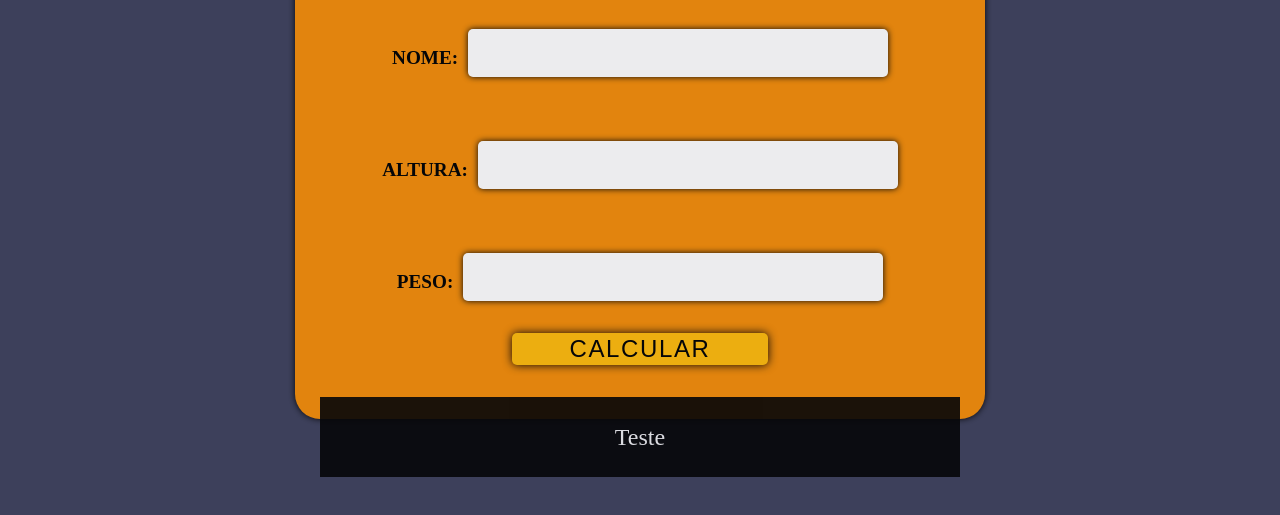
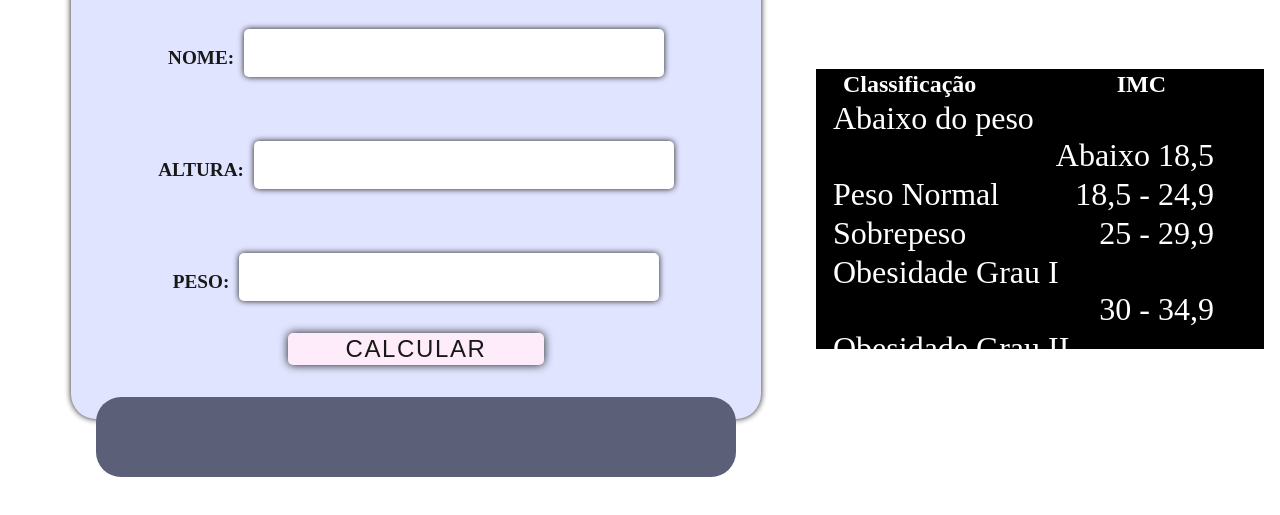
Before and after one commit to HigorChagas/calculo-imc, a plain HTML site: page imc.html in a window 1280 px wide. Shown: the part 191-706 px from the top of the page. Drawn offline with Linux system fonts and the light colour scheme.

Commit message:
adicionando funcionalidades

```diff
--- a/imc.html
+++ b/imc.html
@@ -31,10 +31,40 @@
                     <input class="btn" type="button" value="Calcular" onclick="calcular()">
                 </form>
                 <div id="resultado">
-                    Teste
                 </div>
             </div>
-
+        </div>
+        <div class="classificacao">
+            <table class="tabela-classificacao">
+                <tr>
+                    <th>Classificação</th>
+                    <th>IMC</th>
+                </tr>
+                <tr>
+                    <td>Abaixo do peso</td>
+                    <td>Abaixo 18,5</td>
+                </tr>
+                <tr>
+                    <td>Peso Normal</td>
+                    <td>18,5 - 24,9</td>
+                </tr>
+                <tr>
+                    <td>Sobrepeso</td>
+                    <td>25 - 29,9</td>
+                </tr>
+                <tr>
+                    <td>Obesidade Grau I</td>
+                    <td>30 - 34,9</td>
+                </tr>
+                <tr>
+                    <td>Obesidade Grau II</td>
+                    <td>35 - 39,9</td>
+                </tr>
+                <tr>
+                    <td>Obesidade Grau III</td>
+                    <td>Maior ou igual 40</td>
+                </tr>
+            </table>
         </div>
     </div>
 
--- a/script.js
+++ b/script.js
@@ -6,7 +6,7 @@ function calcular() {
     var resultado = window.document.getElementById('resultado')
 
     var nome = String(nome.value)
-    var numeroAltura = Number(altura.value)
+    var numeroAltura = parseFloat(altura.value)
     var numeroPeso = Number(peso.value)
 
     var calculoImc = numeroPeso / (numeroAltura * numeroAltura)
--- a/style.css
+++ b/style.css
@@ -9,8 +9,52 @@
     display: flex;
     align-items: center;
     justify-content: center;
-    background-color: #3d405b;
+    background-color: #fff;
 
+}
+
+.classificacao {
+    width: 35%;
+    height: 35%;
+    background-color: black;
+}
+
+.tabela-classificacao {
+    width: 100%;
+}
+
+.tabela-classificacao tr th:nth-child(1){
+    color: white;
+    float: left;
+    padding: 0 25px;
+}
+
+.tabela-classificacao tr th:nth-child(2) {
+    color: white;
+    float: right;
+    padding: 0 6rem;
+}
+
+.tabela-classificacao th {
+    font-size: 1.5rem;
+}
+
+.tabela-classificacao tr {
+    padding: 50px;
+}
+
+.tabela-classificacao td:nth-child(1) {
+    color: white;
+    float: left;
+    padding: 0 15px;
+    font-size: 2rem;
+}
+
+.tabela-classificacao td:nth-child(2) {
+    color: white;
+    float: right;
+    padding: 0 3rem;
+    font-size: 2rem;
 }
 
 .calculadora-wrapper {
@@ -21,7 +65,7 @@
 }
 
 .calculadora {
-    background-color: #f48c06;
+    background-color: #dee2ff;
     height: 75%;
     width: 40rem;
     border-radius: 25px;
@@ -81,7 +125,7 @@ hr {
     font-size: 1.5rem;
     letter-spacing: .1rem;
     transition: 0.5s;
-    background-color: #ffba08;
+    background-color: #feeafa;
     box-shadow: 0 0 .4em #000;
 }
 
@@ -91,15 +135,15 @@ hr {
 
 #resultado {
     margin-top: 2rem;
-    background-color: black;
+    background-color: #4a4e69;
     height: 5rem;
     width: 100%;
     display: flex;
     justify-content: center;
     align-items: center;
-    opacity: 0.9;
     z-index: 999;
     color: white;
     font-size: 1.5rem;
+    border-radius: 25px;
 
 }
```
